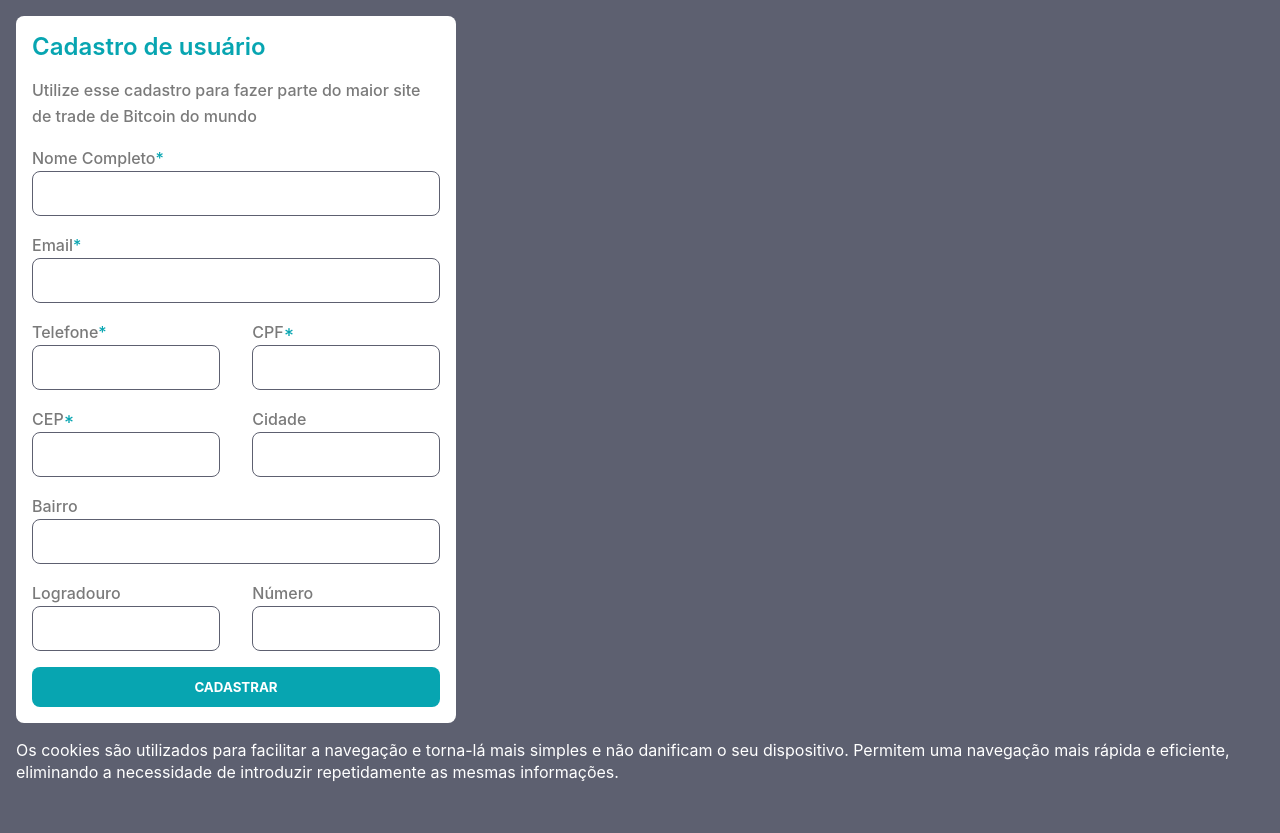
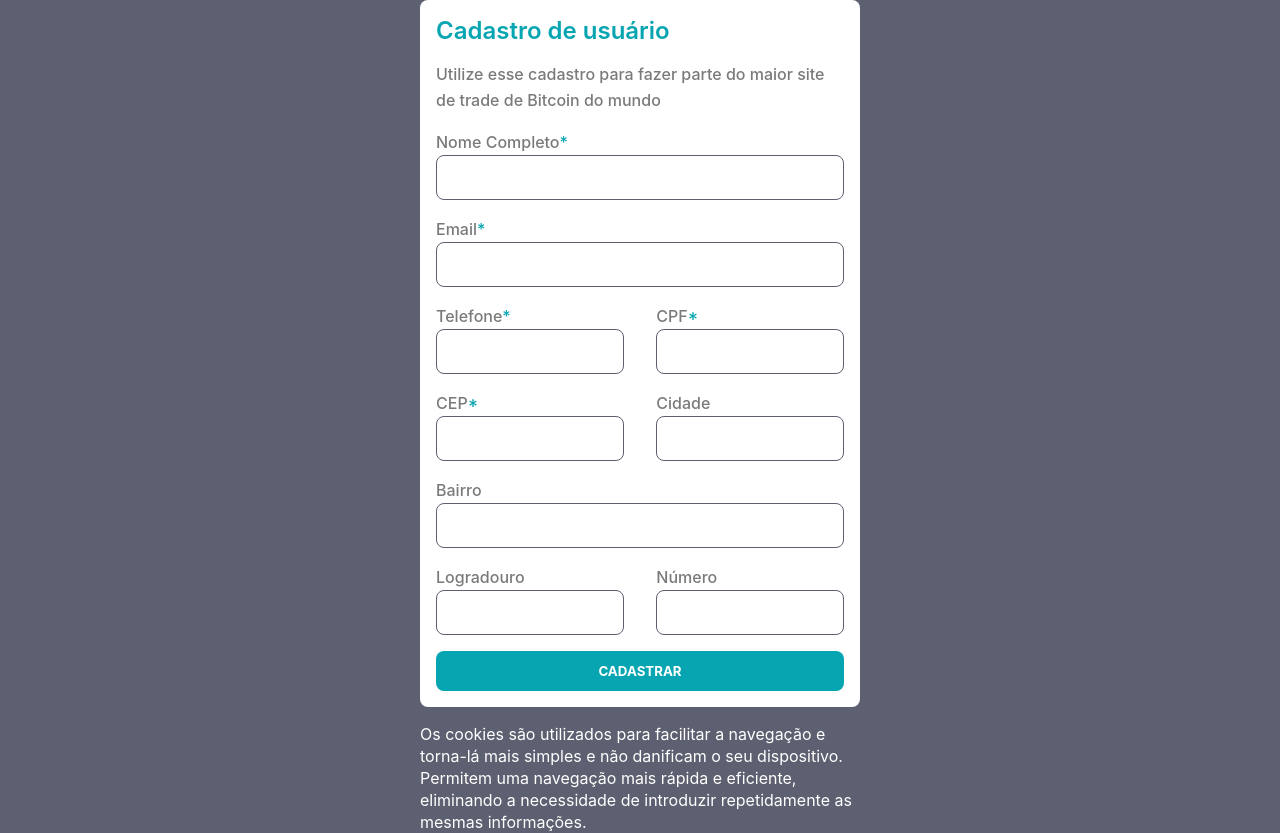
Before and after one commit to AndersonKeller/teste-frontend-imply, a React (Create React App) app: page / in a window 1280 px wide. Before the commit the page ends 800 px from the top, so only its background shows below. Built offline with nearby package versions, Linux system fonts and the light colour scheme.

Commit message:
fix: width pages main and body

```diff
--- a/src/pages/home/style.ts
+++ b/src/pages/home/style.ts
@@ -41,7 +41,7 @@ export const StyledHome = styled.main`
       border-radius: 8px;
       padding: 32px;
       display: flex;
-
+      width: 100%;
       gap: 16px;
       flex-direction: column;
       div {
@@ -52,4 +52,9 @@ export const StyledHome = styled.main`
       }
     }
   }
+  @media (min-width: 700px) {
+    main {
+      width: 500px;
+    }
+  }
 `;
--- a/src/styles/globalStyles.ts
+++ b/src/styles/globalStyles.ts
@@ -29,12 +29,10 @@ body{
     display: flex;
     align-items: center;
     justify-content: center;
-    padding: 16px;
-}
-#root{
-
+    max-width: 500px;
     margin: 0 auto;
 }
+
 .titleColor{
     color: var(--color-secundary100);
     font-weight: 600;
@@ -49,6 +47,7 @@ body{
     margin-top: 16px;
     line-height: 22px;
     font-weight: 400;
+    width: 440px;
 }
 
 `;
```
